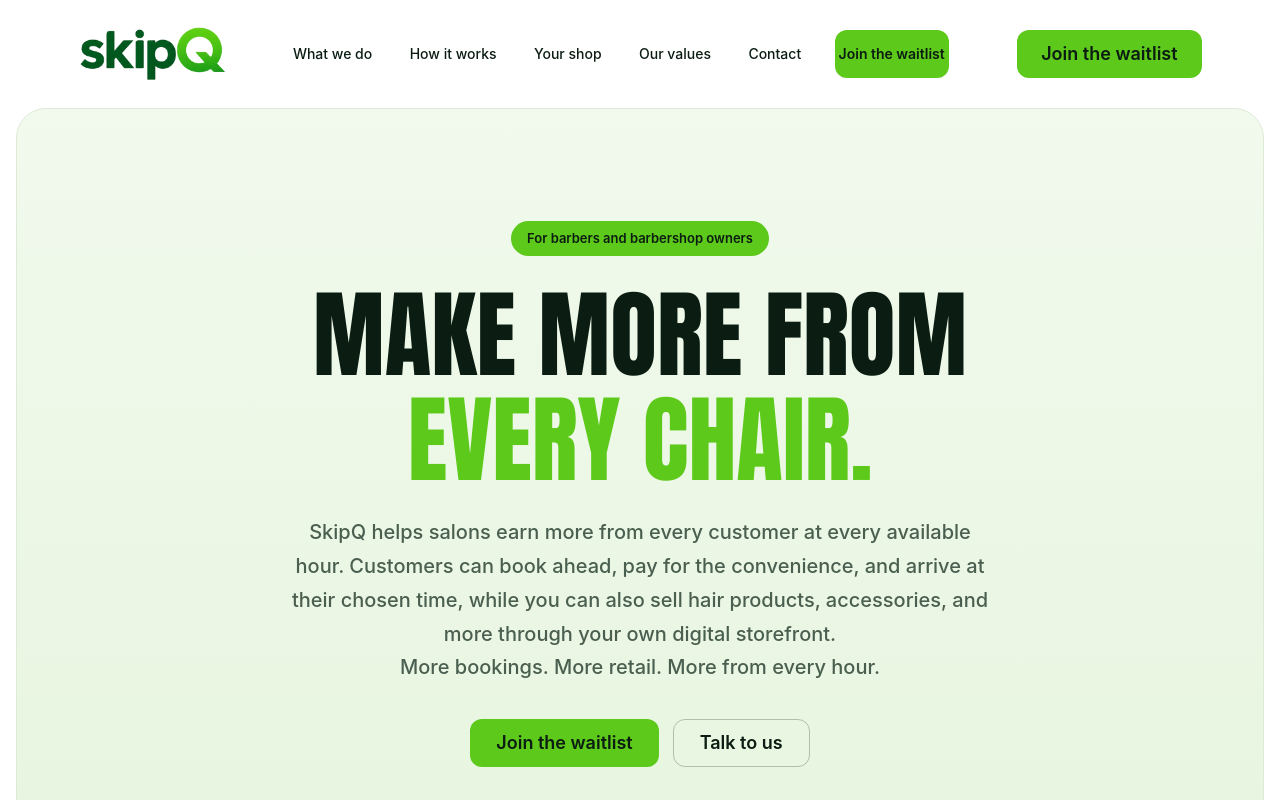
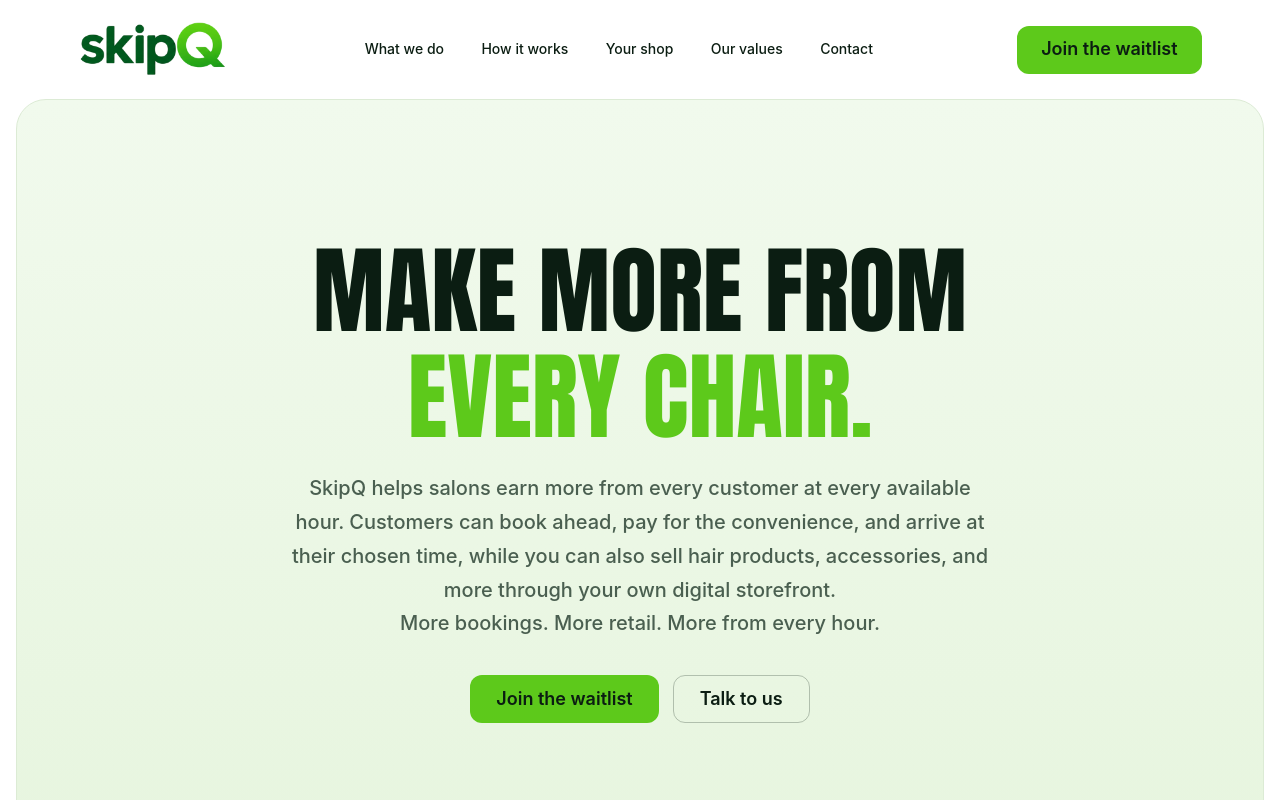
Before and after one commit to joshuaihesiulo/skipQ, a React (Vite) app: page / in a window 1280 px wide. Shown: the top 800 px of the page. Built offline with nearby package versions, Linux system fonts and the light colour scheme; the HTML template or start-up script is replaced by a standard one.

Commit message:
Remove hero pill tag and fix duplicate desktop waitlist CTA

```diff
--- a/src/components/Hero.jsx
+++ b/src/components/Hero.jsx
@@ -2,7 +2,6 @@ export default function Hero() {
   return (
     <section className="dark hero" id="top">
       <div className="hero-in">
-        <span className="tag">For barbers and barbershop owners</span>
         <h1 className="h" style={{ fontSize: 'clamp(42px,7vw,82px)', margin: '26px 0 0' }}>
           Make More From <span style={{ color: 'var(--lime)' }}>Every Chair.</span>
         </h1>
--- a/src/index.css
+++ b/src/index.css
@@ -498,9 +498,9 @@
   }
   /* Desktop: hide 3-dot menu toggle and duplicate waitlist CTA */
   .mobile-menu-toggle {
-    display: none;
+    display: none !important;
   }
   .mobile-menu-cta {
-    display: none;
+    display: none !important;
   }
 }
```
